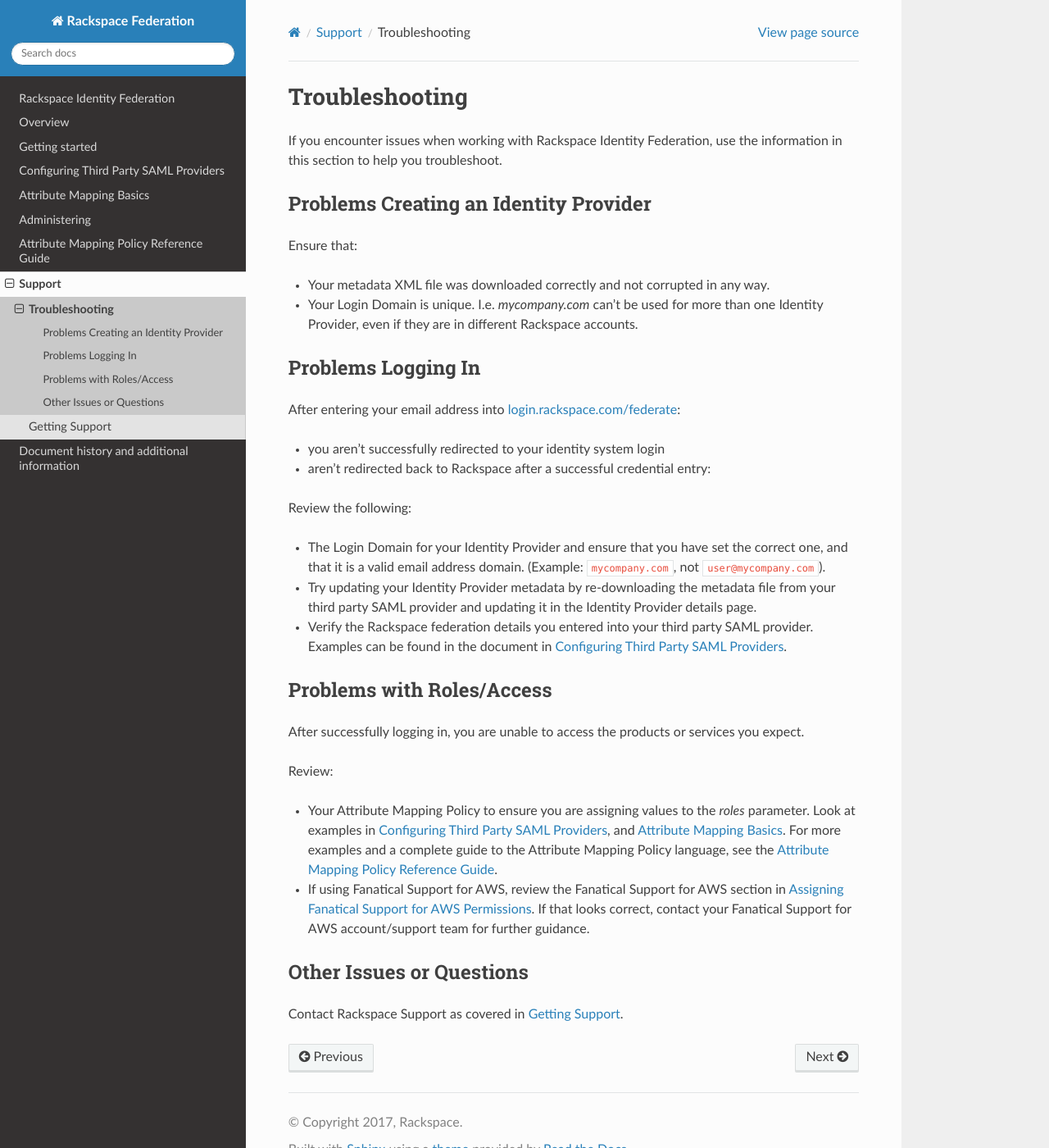
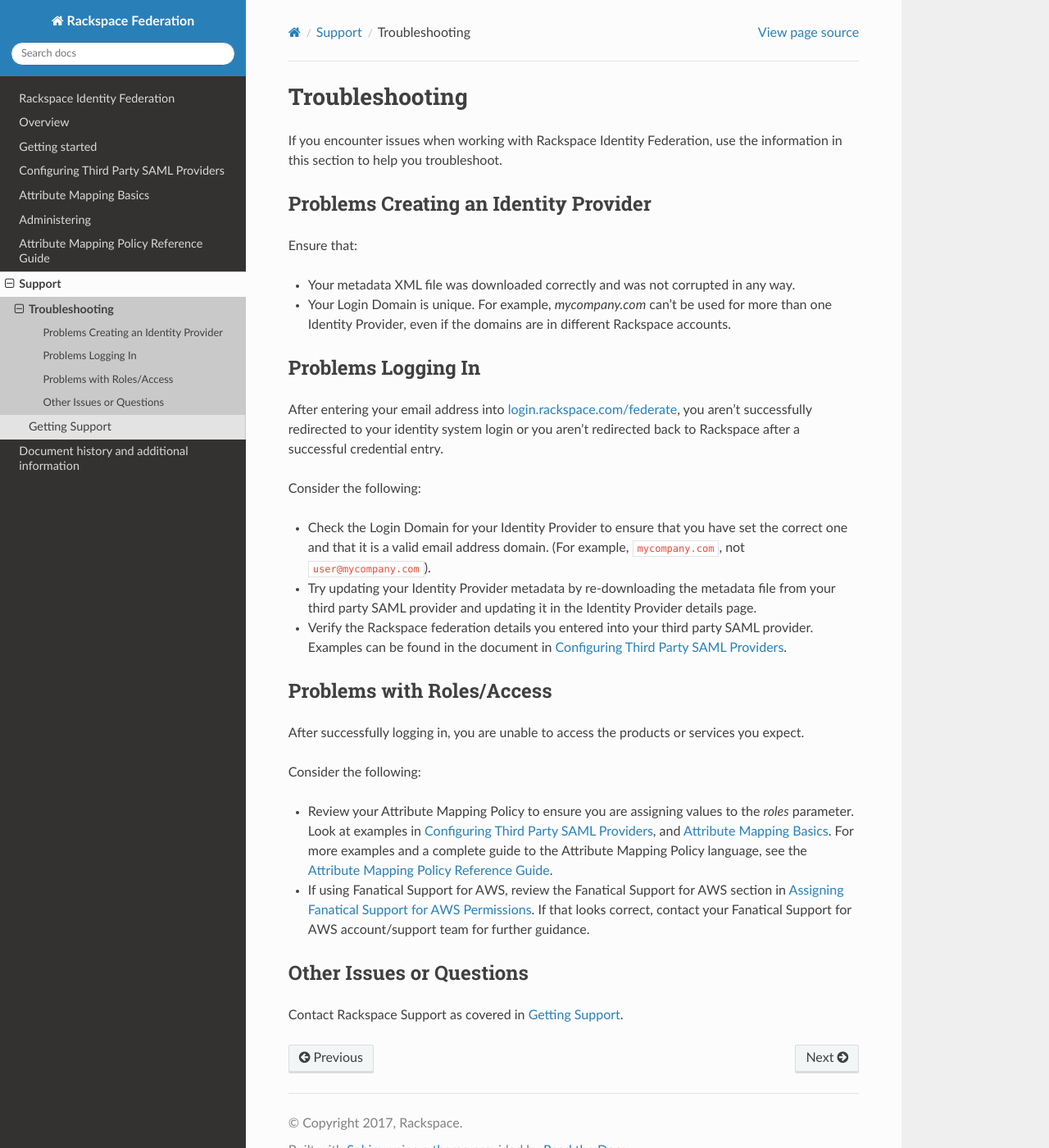
Before and after one commit to rackerlabs/docs-rackspace-federation, a Sphinx documentation site: the page built from doc/support/troubleshooting.rst, in a window 1280 px wide and 1400 px high. Shown: the whole window at 82% size. Built offline with Sphinx 7.4.7 and the Read the Docs theme 2.0.0, drawn with Linux system fonts in a browser that asks for light colours; the version number could not be read and is left out.

Commit message:
Update troubleshooting.rst

```diff
--- a/doc/support/troubleshooting.rst
+++ b/doc/support/troubleshooting.rst
@@ -13,24 +13,24 @@
 
 Ensure that:
 
-- Your metadata XML file was downloaded correctly and not corrupted in
+- Your metadata XML file was downloaded correctly and was not corrupted in
   any way.
-- Your Login Domain is unique. I.e. `mycompany.com` can't be used for more than
-  one |idp|, even if they are in different Rackspace accounts.
+- Your Login Domain is unique. For example, `mycompany.com` can't be used
+  for more than one |idp|, even if the domains are in different Rackspace
+  accounts.
 
 
 Problems Logging In
 ~~~~~~~~~~~~~~~~~~~
 
-After entering your email address into `login.rackspace.com/federate <https://login.rackspace.com/federate>`_:
+After entering your email address into `login.rackspace.com/federate <https://login.rackspace.com/federate>`_,
+you aren't successfully redirected to your identity system login or you
+aren't redirected back to Rackspace after a successful credential entry.
 
-- you aren't successfully redirected to your identity system login
-- aren't redirected back to Rackspace after a successful credential entry:
+Consider the following:
 
-Review the following:
-
-- The Login Domain for your |idp| and ensure that you have set the
-  correct one, and that it is a valid email address domain. (Example:
+- Check the Login Domain for your |idp| to ensure that you have set the
+  correct one and that it is a valid email address domain. (For example,
   ``mycompany.com``, not ``user@mycompany.com``).
 - Try updating your |idp| metadata by re-downloading the metadata file from
   your third party SAML provider and updating it in the |idp| details
@@ -46,10 +46,10 @@
 After successfully logging in, you are unable to access the products or
 services you expect.
 
-Review:
+Consider the following:
 
-- Your |amp| to ensure you are assigning values to the `roles` parameter.
-  Look at examples in :ref:`index-configuring-3p-saml-ug`, and
+- Review your |amp| to ensure you are assigning values to the `roles`
+  parameter. Look at examples in :ref:`index-configuring-3p-saml-ug`, and
   :ref:`attribmapping-basics-ug`. |ampref|
 - If using Fanatical Support for AWS, review the Fanatical Support for AWS
   section in :ref:`faws-mapping-ug`. If that looks correct, contact your
```
